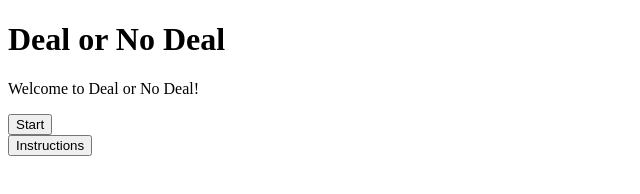
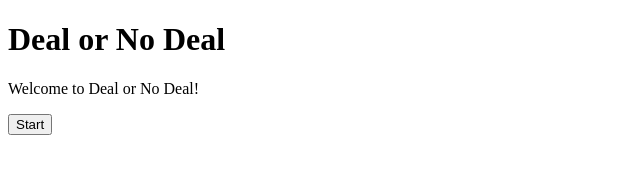
Before and after one commit to ddattilio20/EECS448_Group14_Project3, a plain HTML site: page index.html in a window 1280 px wide. Shown: the whole page, without its empty margins (0-640 px from the left). Drawn offline with Linux system fonts and the light colour scheme.

Commit message:
updated index.html

```diff
--- a/index.html
+++ b/index.html
@@ -9,7 +9,7 @@
 	    	<button type="button" id="startButton">Start</button>
         </div>
         <div>
-            <button onclick="instructionAlert()">Instructions</button>
+            <!--<button onclick="instructionAlert()">Instructions</button> -->
         </div>
     </body>
 	<script src="main.js"></script>
--- a/main.js
+++ b/main.js
@@ -31,7 +31,7 @@
 
 
 
-
+//onclick function to show alert for instructions
 function instructionAlert(){
     let instruction = "";
     alert(instruction);
```
